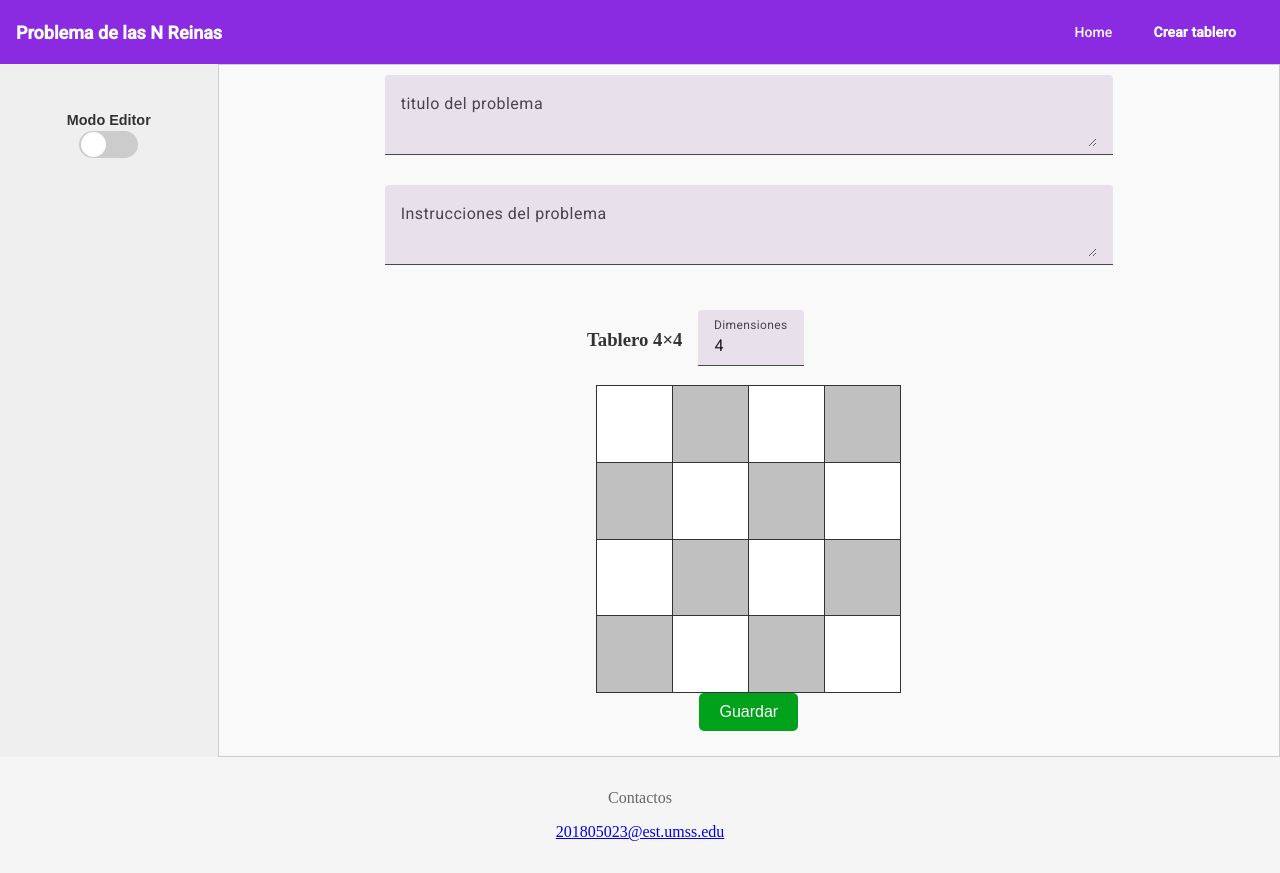
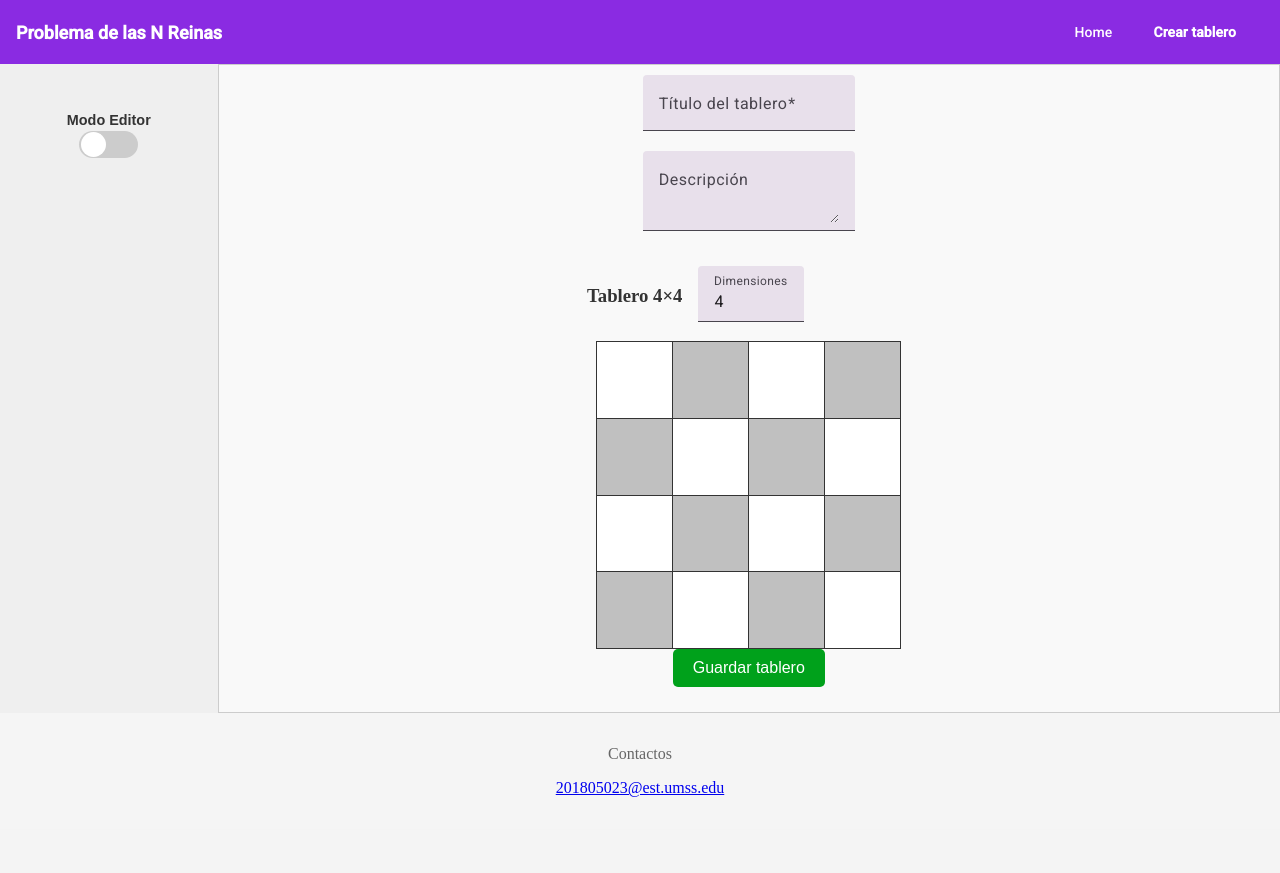
Before and after one commit to Frosmin/Proyecto_progra_web, an Angular app in the folder frontend/angular/: page /crear in a window 1280 px wide. After the commit the page ends 829 px from the top, so only its background shows below. Built offline with nearby package versions, Linux system fonts and the light colour scheme.

Commit message:
feat: agregar funcionalidad para guardar tableros, incluyendo validaciones y servicio para el backend

```diff
--- a/frontend/angular/src/app/app.config.ts
+++ b/frontend/angular/src/app/app.config.ts
@@ -1,12 +1,13 @@
 import { ApplicationConfig } from '@angular/core';
 import { provideRouter } from '@angular/router';
 import { provideHttpClient } from '@angular/common/http';
-
 import { routes } from './app.routes';
+import { provideAnimations } from '@angular/platform-browser/animations';
 
 export const appConfig: ApplicationConfig = {
   providers: [
     provideRouter(routes),
-    provideHttpClient()
+    provideHttpClient(),
+    provideAnimations()
   ]
 };
--- a/frontend/angular/src/app/board/board.component.html
+++ b/frontend/angular/src/app/board/board.component.html
@@ -48,8 +48,8 @@
       </button>
     </div>
     }
-          <button class="creational-btn" (click)="handleValidateBoard()">
-        Guardar
+          <button class="creational-btn" (click)="saveTablero()">
+        Guardar tablero
       </button>
   </div>
   }
--- a/frontend/angular/src/app/board/board.component.ts
+++ b/frontend/angular/src/app/board/board.component.ts
@@ -7,7 +7,7 @@ import {
   SimpleChanges,
 } from '@angular/core';
 import { CommonModule } from '@angular/common';
-import { Component, Type } from '@angular/core';
+import { Component } from '@angular/core';
 import { FormsModule } from '@angular/forms';
 import { BoxComponent } from '../Components/box/box.component';
 import {
@@ -18,27 +18,111 @@ import {
   PiecePosition,
   Pieces,
 } from '../utils/BoxTypes';
-import { ChangeDetectorRef } from '@angular/core';
 import { BoardService } from '../board/board.service';
 import { InputComponent } from '../Components/input/input.component';
+import { TableroService } from '../services/form.service';
+import { MatSnackBar, MatSnackBarModule } from '@angular/material/snack-bar';
 
 @Component({
   selector: 'app-board-component',
   standalone: true,
-  imports: [CommonModule, FormsModule, BoxComponent, InputComponent],
+  imports: [
+    CommonModule,
+    FormsModule,
+    BoxComponent,
+    InputComponent,
+    MatSnackBarModule
+  ],
   templateUrl: './board.component.html',
   styleUrls: ['./board.component.scss'],
 })
+
+
 export class BoardComponent {
   _editor: boolean = true;
+  @Input() title: string = '';
+  @Input() description: string = '';
+  @Input() formularioId: number = 1;
+
+  constructor(private tableroService: TableroService, private snackBar: MatSnackBar) {}
+
+
   @Input()
-  get editor(): boolean {
-    return this._editor;
-  }
   set editor(value: boolean) {
     this._editor = value;
     this.onEditorChange();
   }
+  get editor(): boolean {
+    return this._editor;
+  }
+
+
+
+
+
+  saveTablero() {
+  // Verificar si hay piezas en el tablero
+  if (Object.keys(this.piecePositions).length === 0) {
+    this.snackBar.open('Por favor, coloca al menos una pieza en el tablero', 'Cerrar', {
+      duration: 3000
+    });
+    return;
+  }
+
+  // Verificar si hay un título
+  if (!this.title.trim()) {
+    this.snackBar.open('Por favor, añade un título al tablero', 'Cerrar', {
+      duration: 3000
+    });
+    return;
+  }
+
+  // Crear array de posiciones
+  const positions: any[] = [];
+
+  // Convertir el diccionario de piezas a un array como lo espera el backend
+  Object.keys(this.piecePositions).forEach(key => {
+    const pos = this.piecePositions[key as keyof typeof this.piecePositions];
+    if (pos) {
+      positions.push({
+        Type: pos.piece,
+        PosX: pos.x,
+        PosY: pos.y
+      });
+    }
+  });
+
+  console.log('Posiciones procesadas:', positions);
+
+  // Crear el objeto tablero según el modelo del backend
+  const tableroToSave = {
+    Title: this.title,
+    Description: this.description || 'Sin descripción',
+    Size: this.tableroSize,
+    FormularioID: this.formularioId,
+    Positions: positions
+  };
+
+  console.log('Enviando tablero:', tableroToSave);
+
+  // Enviar los datos al backend
+  this.tableroService.saveTablero(tableroToSave).subscribe({
+    next: (response) => {
+      this.snackBar.open('Tablero guardado con éxito!', 'Cerrar', {
+        duration: 3000
+      });
+      console.log('Tablero guardado:', response);
+    },
+    error: (error) => {
+      this.snackBar.open('Error al guardar el tablero: ' + (error.message || 'Error desconocido'), 'Cerrar', {
+        duration: 5000
+      });
+      console.error('Error al guardar el tablero:', error);
+    }
+  });
+}
+
+
 
 
 
--- a/frontend/angular/src/app/form/form.component.html
+++ b/frontend/angular/src/app/form/form.component.html
@@ -16,20 +16,26 @@
 
   <div class="template-editor">
     <div class="area">
-        <mat-form-field class="description">
-          <mat-label>titulo del problema</mat-label>
-          <textarea matInput value="" rows="2" ></textarea>
+        <mat-form-field appearance="fill">
+        <mat-label>Título del tablero</mat-label>
+        <input matInput [(ngModel)]="title" required>
         </mat-form-field>
 
-        <mat-form-field class="description">
-          <mat-label>Instrucciones del problema</mat-label>
-          <textarea matInput value="" rows="2" ></textarea>
+        <mat-form-field appearance="fill">
+        <mat-label>Descripción</mat-label>
+        <textarea matInput [(ngModel)]="description"></textarea>
         </mat-form-field>
     </div>
     <!-- @for (board of boards; track $index) {
     <app-board-component [tableroSize]="board.size" [editor]="editor"></app-board-component>
     } -->
 
-    <app-board-component [tableroSize]="board.size" [editor]="editor"></app-board-component>
+    <app-board-component
+    [tableroSize]="board.size"
+    [editor]="editor"
+    [title]="title"
+    [description]="description"
+    [formularioId]="1">
+    </app-board-component>
   </div>
 </section>
--- a/frontend/angular/src/app/form/form.component.ts
+++ b/frontend/angular/src/app/form/form.component.ts
@@ -1,7 +1,7 @@
-import { Component, ViewChild, Type } from '@angular/core';
+import { Component, ViewChild } from '@angular/core';
 import { CommonModule } from '@angular/common';
 import { BoardComponent } from '../board/board.component';
-import { boardType, boardsMockups } from '../utils/FormType';
+import { boardType } from '../utils/FormType';
 import { MatIconModule } from '@angular/material/icon';
 import { MatDividerModule } from '@angular/material/divider';
 import { MatButtonModule } from '@angular/material/button';
@@ -11,7 +11,7 @@ import { FormsModule } from '@angular/forms';
 
 @Component({
   selector: 'app-form',
-  // standalone: true,
+  standalone: true,
   imports: [
     CommonModule,
     BoardComponent,
@@ -33,6 +33,9 @@ export class FormComponent {
     pieces: [],
   };
 
+  title: string = '';
+  description: string = '';
+
   cnt: number = 1;
   editor: boolean = true; // Para determinar si se está en modo edición o no
 
--- a/frontend/angular/src/app/services/form.service.ts
+++ b/frontend/angular/src/app/services/form.service.ts
@@ -1,6 +1,7 @@
 import { Injectable } from '@angular/core';
 import { HttpClient } from '@angular/common/http';
 import { Observable } from 'rxjs';
+import { CoordinateDictionary, PiecePosition } from '../utils/BoxTypes'; // Asegúrate que esta ruta es correcta si la usas
 
 @Injectable({
   providedIn: 'root'
@@ -22,3 +23,16 @@ export class FormularioService {
     return this.http.get<any>(`${this.apiURL}/formulario/${id}`);
   }
 }
+
+@Injectable({
+  providedIn: 'root'
+})
+export class TableroService { // Única definición de TableroService
+  private apiURL = 'http://localhost:8080/api/tablero';
+
+  constructor(private http: HttpClient) { }
+
+  saveTablero(tablero: any): Observable<any> {
+    return this.http.post<any>(this.apiURL, tablero);
+  }
+}
```
